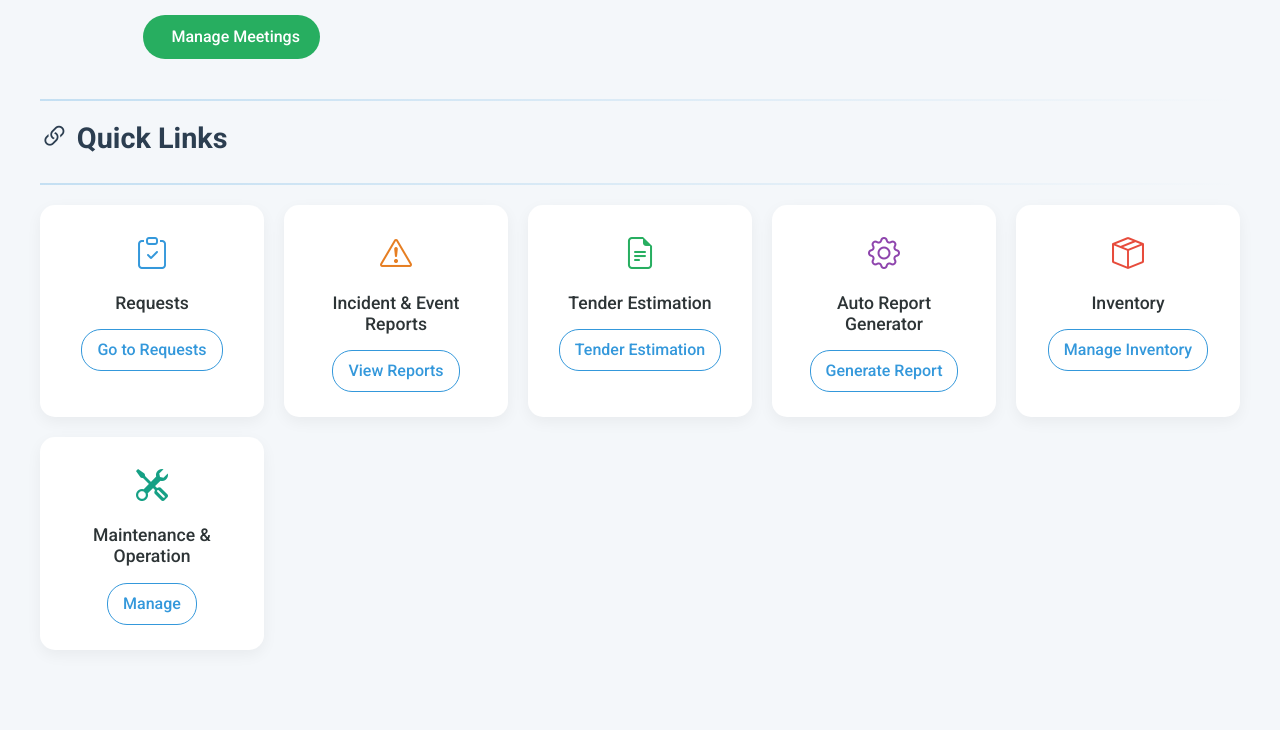
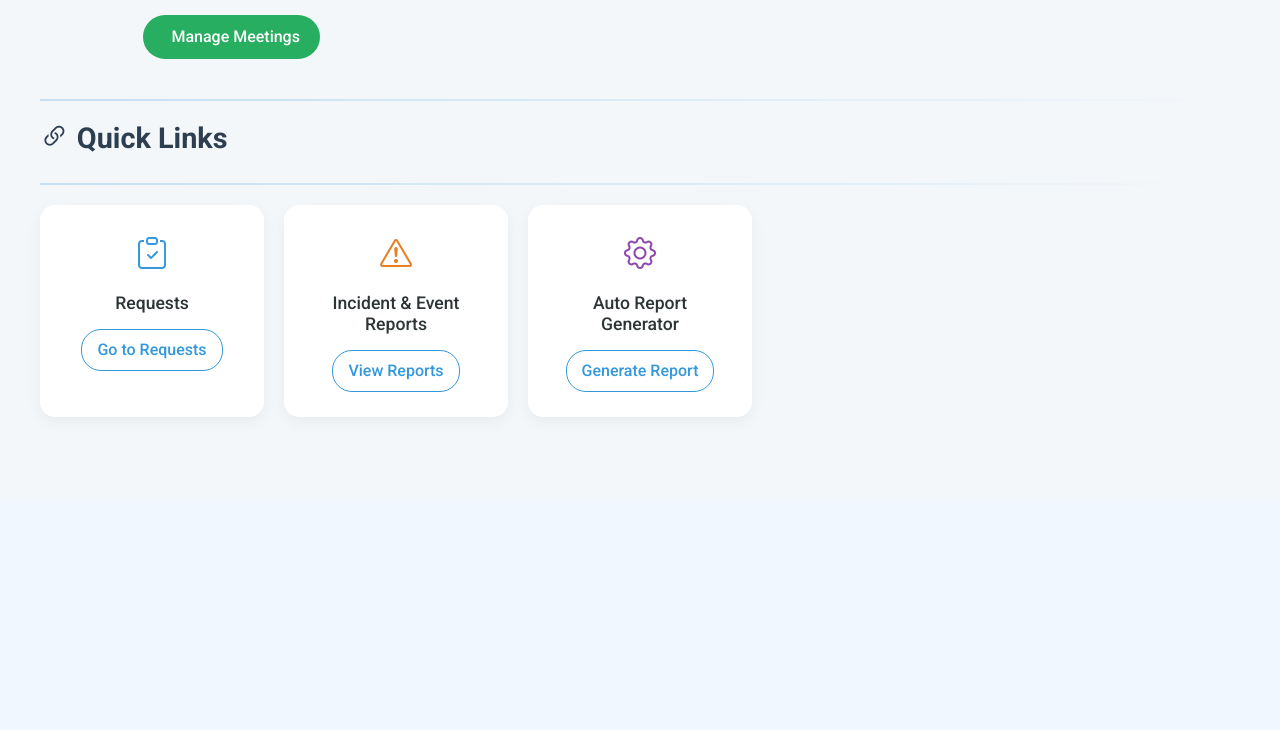
Before and after one commit to mohammadmk75/OoficeApp, a Flask app: page /dashboard in a window 1280 px wide. Shown: the part 888-1618 px from the top of the page. After the commit the page ends 1308 px from the top, so only its background shows below. Run offline with Flask 3, Linux system fonts and the light colour scheme; the visitor is signed in with stand-in values (Sample User, id 1); data that the repository does not hold is empty; some libraries are stand-ins or nearby versions.

Commit message:
Update dashboard.html

```diff
--- a/app/templates/dashboard.html
+++ b/app/templates/dashboard.html
@@ -274,10 +274,8 @@
             <div class="link-cards">
                 <div class="link-card blue"><i class="bi bi-clipboard-check"></i><h5>Requests</h5><a href="{{ url_for('main.view_requests') }}" class="btn btn-link">Go to Requests</a></div>
                 <div class="link-card orange"><i class="bi bi-exclamation-triangle"></i><h5>Incident & Event Reports</h5><a href="{{ url_for('main.profile') }}" class="btn btn-link">View Reports</a></div>
-                <div class="link-card green"><i class="bi bi-file-earmark-text"></i><h5>Tender Estimation</h5><a href="https://tender-app.streamlit.app/" class="btn btn-link">Tender Estimation</a></div>
                 <div class="link-card purple"><i class="bi bi-gear"></i><h5>Auto Report Generator</h5><a href="{{ url_for('main.profile') }}" class="btn btn-link">Generate Report</a></div>
-                <div class="link-card red"><i class="bi bi-box-seam"></i><h5>Inventory</h5><a href="https://paniz-energy.com/" class="btn btn-link">Manage Inventory</a></div>
-                <div class="link-card teal"><i class="bi bi-tools"></i><h5>Maintenance & Operation</h5><a href="https://paniz-energy.com/" class="btn btn-link">Manage</a></div>
+
             </div>
         </div>
     </div>
```
